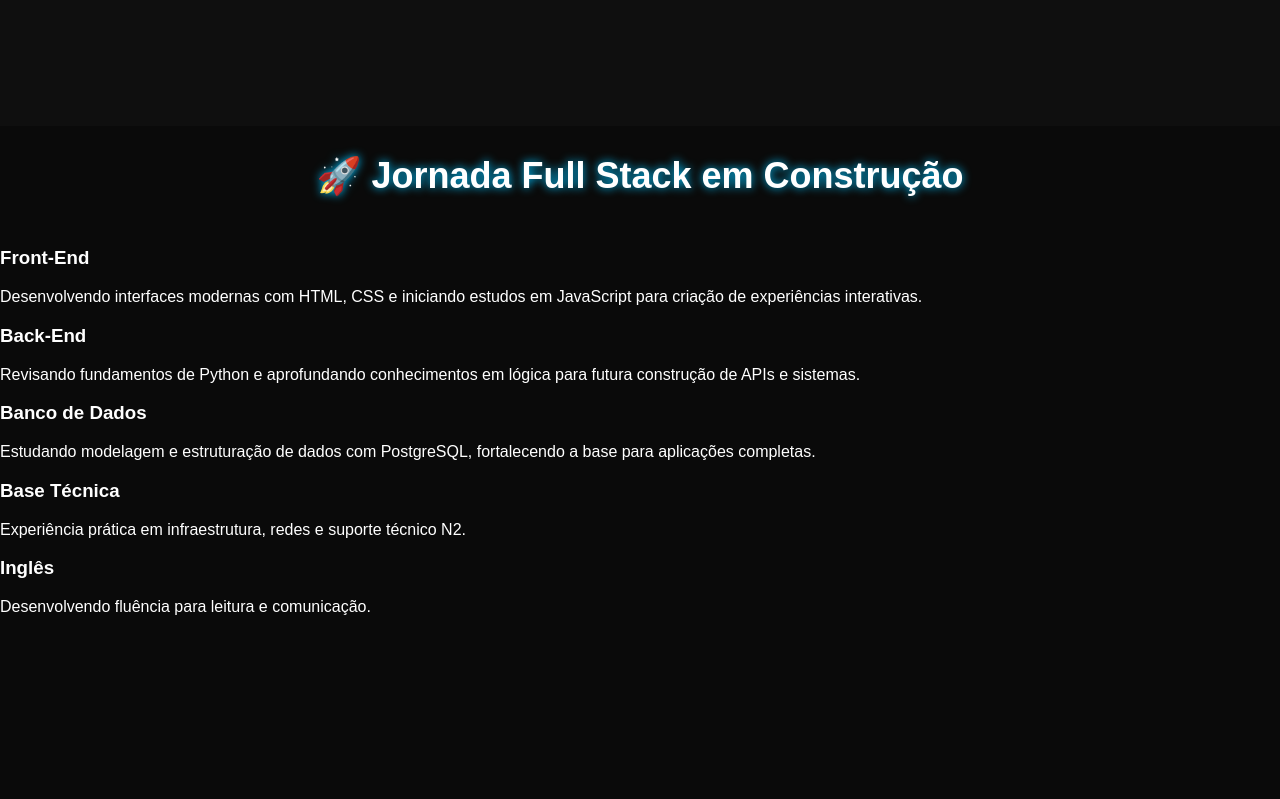
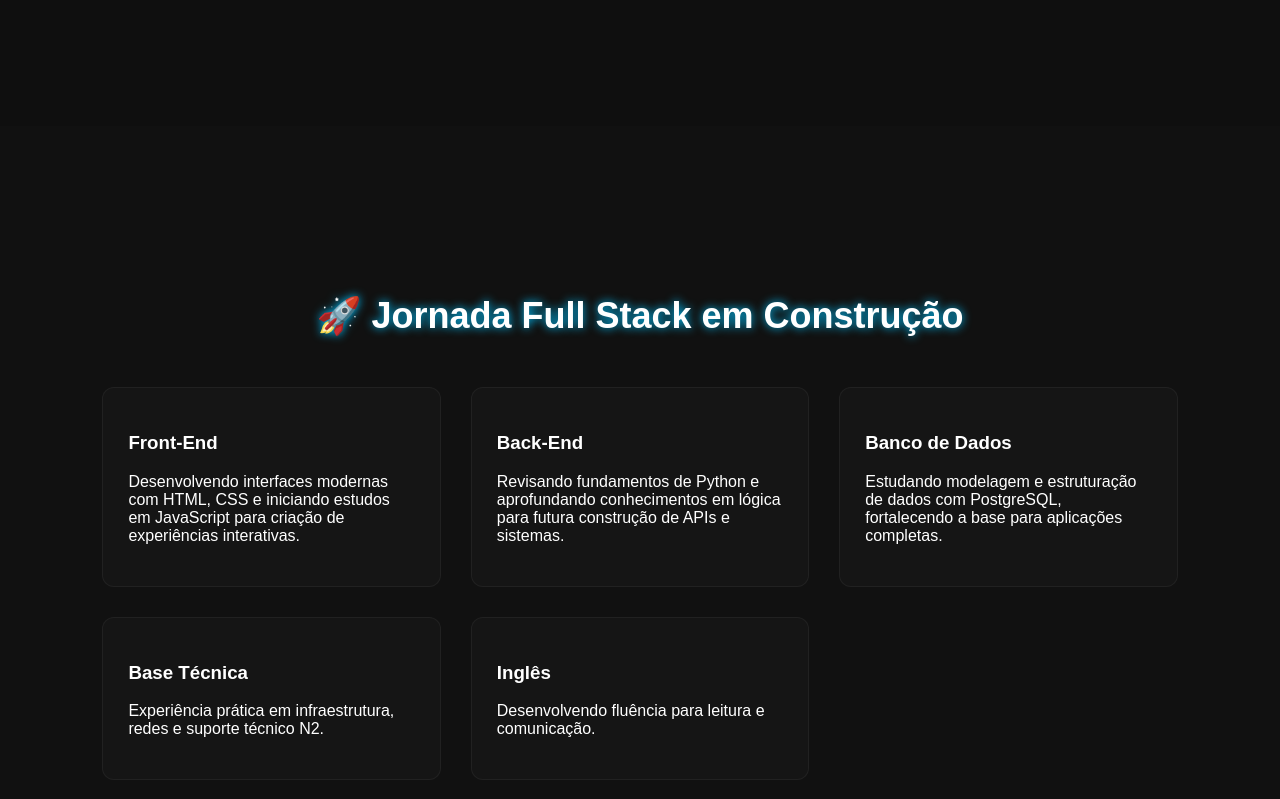
Before and after one commit to SidneyRibeiro/Site-portifolio, a plain HTML site: page index.html in a window 1280 px wide. Shown: the part 1280-2079 px from the top of the page. Drawn offline with Linux system fonts and the light colour scheme.

Commit message:
atualizacao styles

```diff
--- a/styles.css
+++ b/styles.css
@@ -299,6 +299,42 @@ body {
     pointer-events: none;
 }
 
+/* =========================
+   EM EVOLUÇÃO
+========================= */
+
+.evolution-section {
+    padding: 140px 8%;
+    background-color: #111;
+}
+
+.evolution-grid {
+    display: grid;
+    grid-template-columns: repeat(auto-fit, minmax(250px, 1fr));
+    gap: 30px;
+}
+
+.evolution-card {
+    background: #151515;
+    padding: 25px;
+    border-radius: 12px;
+    border: 1px solid rgba(255,255,255,0.05);
+
+    opacity: 0;
+    transform: translateY(40px);
+    transition: all 0.8s ease;
+}
+
+.evolution-card.show {
+    opacity: 1;
+    transform: translateY(0);
+}
+
+.evolution-card:hover {
+    transform: translateY(-8px);
+    border-color: #00c3ff;
+    box-shadow: 0 0 20px rgba(0,195,255,0.2);
+}
 
 /* =========================
    SOBRE
```
